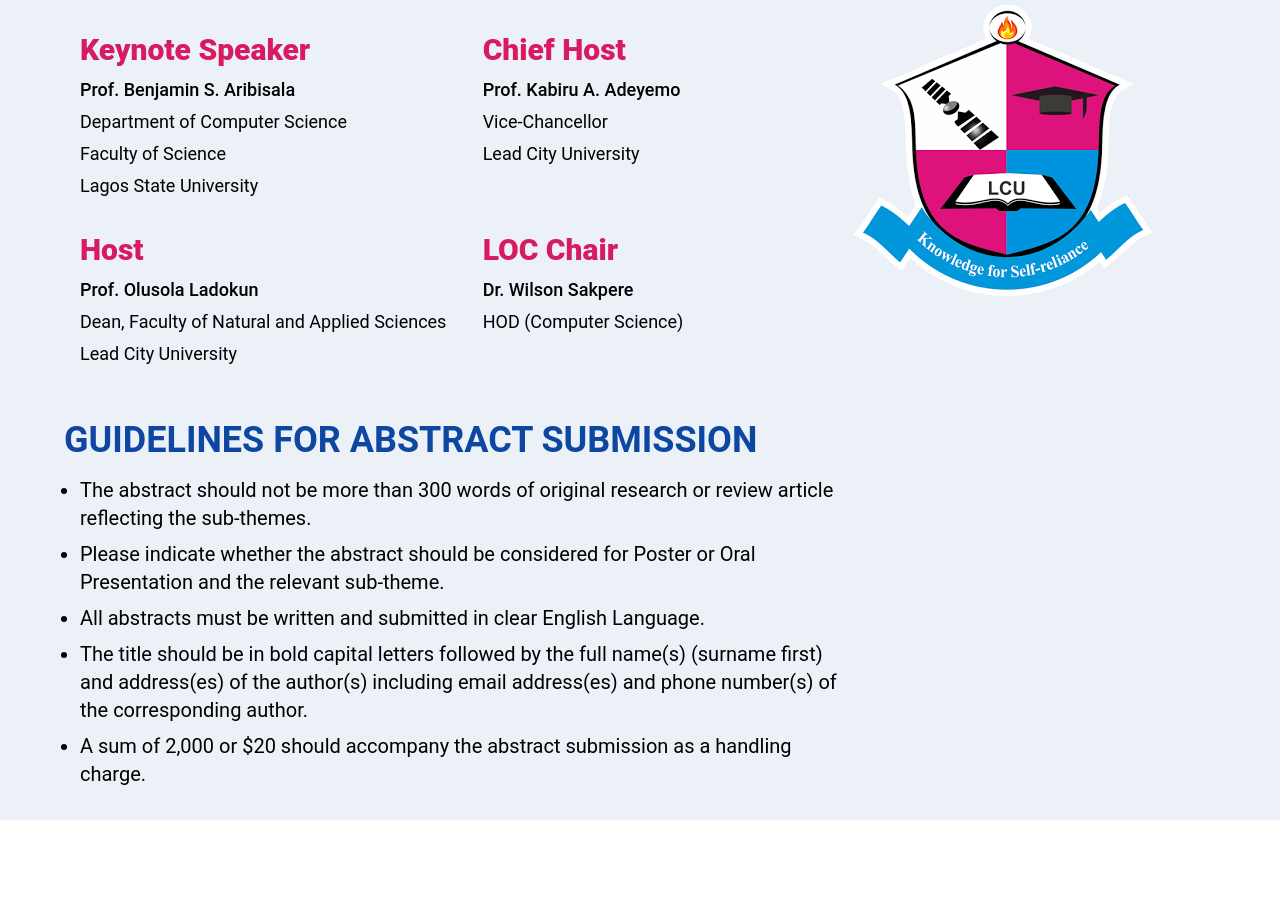
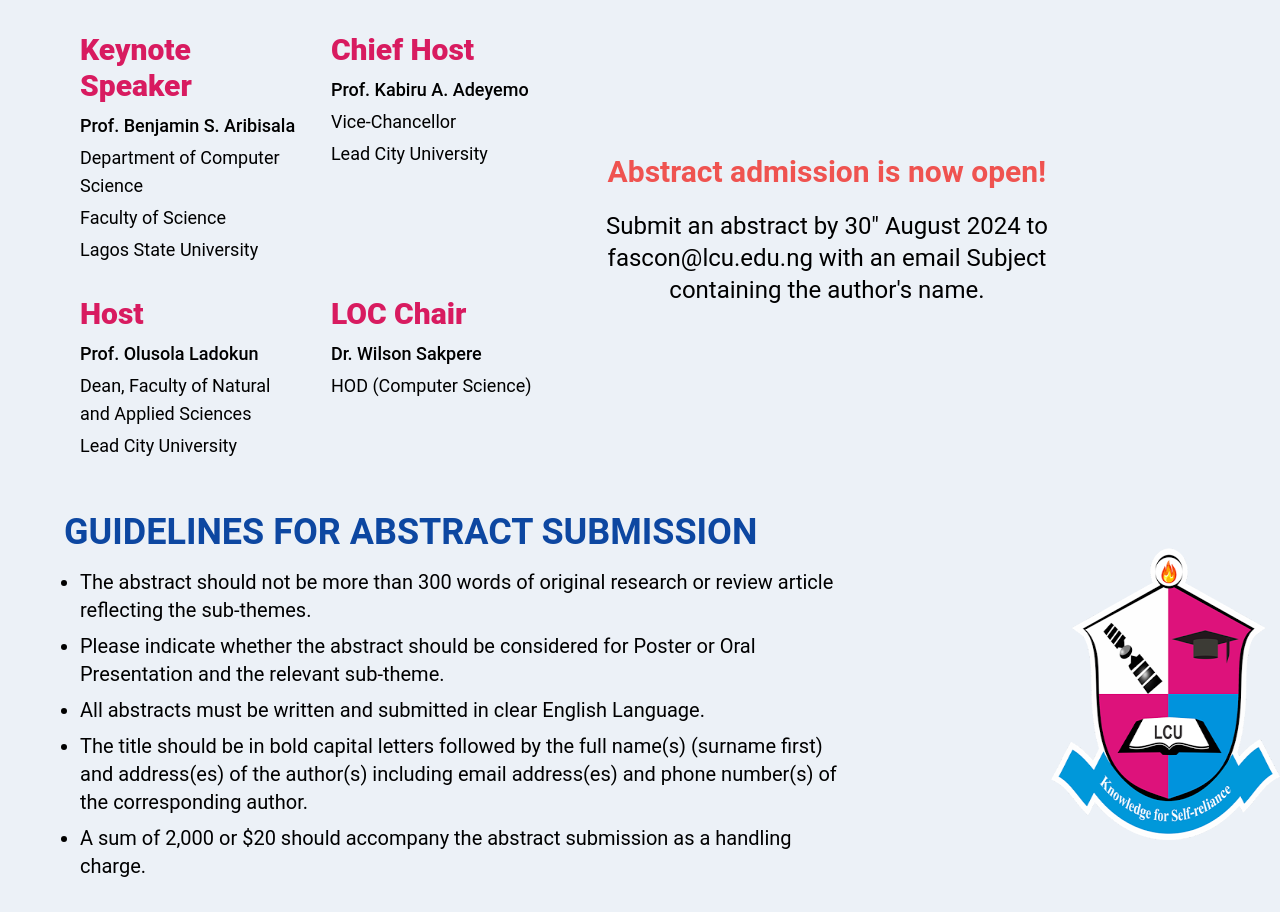
Before and after one commit to michael-ono/landing-page-fascon-2024, a React (Vite) app: page /attending in a window 1280 px wide. Before the commit the page ends 820 px from the top, so only its background shows below. Built offline with nearby package versions, Linux system fonts and the light colour scheme.

Commit message:
changes has been done on homepage

```diff
--- a/src/components/Attending.jsx
+++ b/src/components/Attending.jsx
@@ -12,8 +12,8 @@
     <div className='w-full bg-[#ecf1f7]'>
 
       <div>
-        <div className='grid grid-cols-3'>
-          <div className="container pl-20 pt-8 grid grid-cols-1 md:grid-cols-2 gap-8 col-span-2">
+        <div className='flex pr-44'>
+          <div className="container pl-20 pt-8 grid grid-cols-1 md:grid-cols-2 gap-8">
             <div>
               <h2 className="text-3xl text-pink-600 font-extrabold mb-2">Keynote Speaker</h2>
               <div className="flex flex-col text-lg gap-1">
@@ -47,8 +47,9 @@
               </div>
             </div>
           </div>
-          <div>
-            <img src={logo} className="w-[300px] h-[300px]" alt="Image description"/>
+          <div className='flex flex-col justify-center items-center text-center'>
+            <h1 className='text-3xl font-bold text-red-400 pb-5'>Abstract admission is now open!</h1>
+            <p className='text-2xl'>Submit an abstract by 30" August 2024 to fascon@lcu.edu.ng with an email Subject containing the author's name.</p>
           </div>
         </div>
 
@@ -73,9 +74,12 @@
               </li>
             </ul>
           </div>
-          {/* <div className="flex flex-col md:ml-10 ml-20 pr-4 text-lg gap-1 w-full">
-            <img src={atttendingImg} className='w-full' alt="Speaker Image" />
-          </div> */}
+          <div className='ml-44'>
+            <img src={logo} className="w-[340px] h-[300px]" alt="Image description"/>
+          </div>
+
+
+
         </div>
       </div>
 
```
